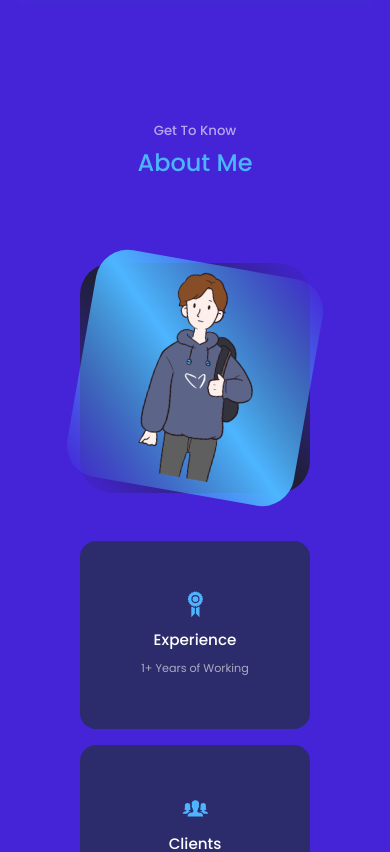
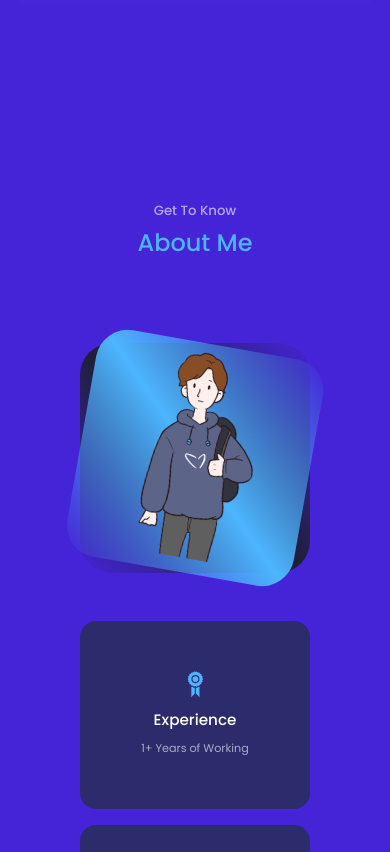
Before and after one commit to Av1nay/Portfolio, a React (Create React App) app: page / in a window 390 px wide. Shown: the part 820-1672 px from the top of the page. Built offline with nearby package versions, Linux system fonts and the light colour scheme.

Commit message:
minor cahnges on index.css and header

```diff
--- a/src/components/header/header.css
+++ b/src/components/header/header.css
@@ -65,9 +65,9 @@ header{
     right: -1.5rem;
 }
 
-@media screen and (max-width:1024) {
+@media screen and (max-width:1024px) {
     header{
-        height: 68vh;
+        height: 100vh;
     }
 }
 
--- a/src/index.css
+++ b/src/index.css
@@ -54,7 +54,7 @@ h1{
 }
 
 section{
-    margin-top: 8rem;
+    padding-top: 5rem;
     height: 100vh;
 }
 
```
